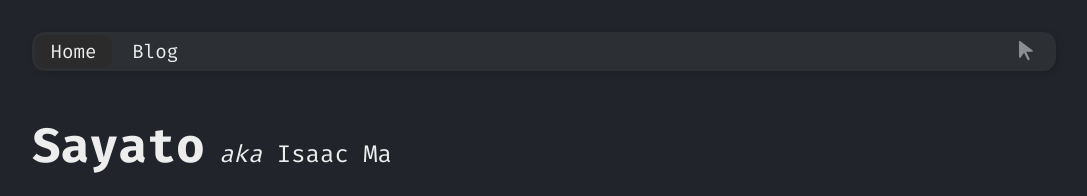
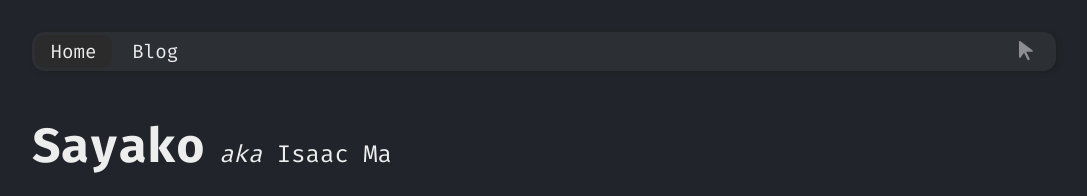
Before and after one commit to sayatodev/sayato.xyz, a Next.js app: page / in a window 1280 px wide. Shown: the top 196 px of the page, without its empty margins (96-1183 px from the left). Built offline with nearby package versions, Linux system fonts and the light colour scheme.

Commit message:
feat: Rebrand Retreat
:sob:

```diff
--- a/app/page.tsx
+++ b/app/page.tsx
@@ -8,7 +8,7 @@ export default function Home() {
     <>
       <SectionContainer mono noAnimation>
         <h2 className={styles.header}>
-          <span>Sayato</span>
+          <span>Sayako</span>
           <div className={styles.header_supp}>
             <span className={styles.italics}>aka</span>&nbsp;
             <span>Isaac Ma</span>
```
